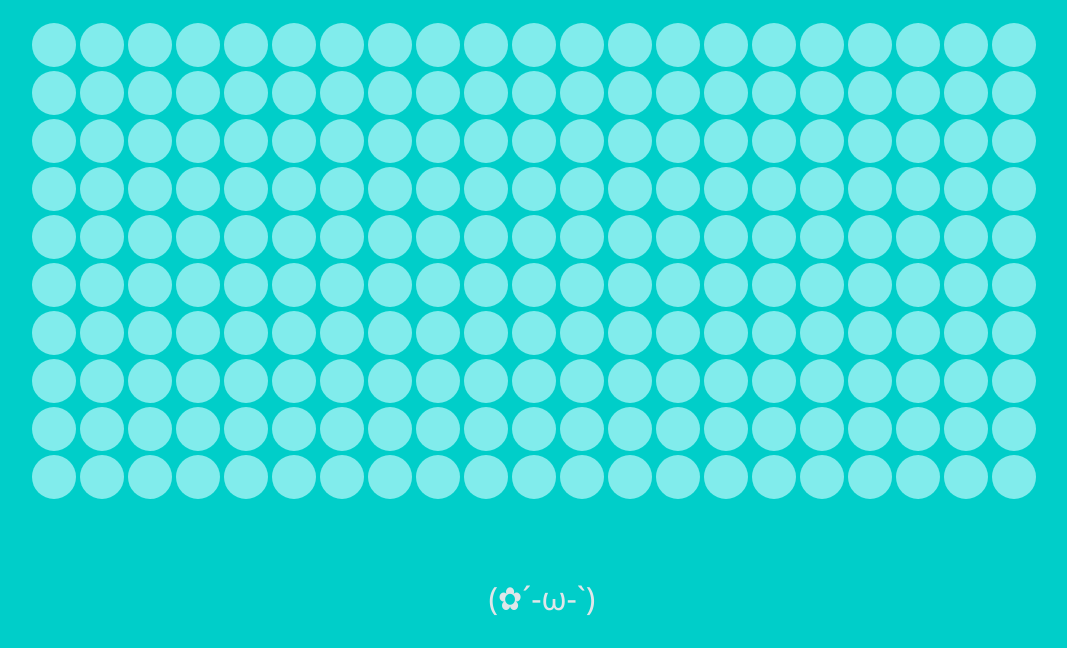
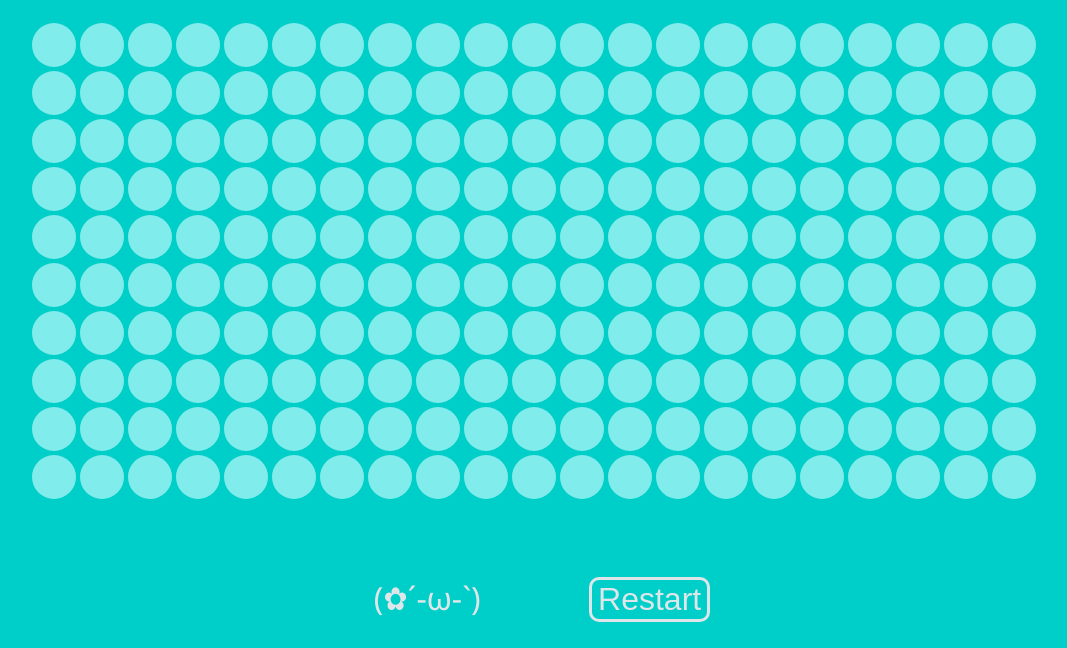
Before and after one commit to perilstar/bubblewrap, a plain HTML site: page index.html in a window 1280 px wide. Shown: the part 152-800 px from the top of the page, without its empty margins (98-1165 px from the left). Drawn offline with Linux system fonts and the light colour scheme.

Commit message:
Update sound effects and add restart button

```diff
--- a/index.html
+++ b/index.html
@@ -12,7 +12,12 @@
     <div class="header"><h1>Bubble Wrap</h1></div>
     <div class="grid-container">
     </div>
-    <div class="footer">(✿´-ω-`)</div>
+    <div class="footer">
+      <span>
+        <span>(✿´-ω-`)</span>
+        <button onclick="spawnBubbles()">Restart</button>
+      </span>
+    </div>
   </div>
   <script src="script.js"></script>
 </body>
--- a/script.js
+++ b/script.js
@@ -1,7 +1,15 @@
 let mouseIsPressed = false;
 
-//       <span class="unpopped">*pop*</span>
+window.addEventListener('mousedown', () => { mouseIsPressed = true });
+window.addEventListener('mouseup', () => { mouseIsPressed = false });
+
 const grid = document.querySelector('.grid-container');
+
+function spawnBubbles() {
+  while (grid.firstChild) {
+    grid.removeChild(grid.firstChild);
+  }
+
   const w = grid.clientWidth;
   const h = grid.clientHeight;
   const fillRow = document.createElement('div');
@@ -17,17 +25,17 @@ for (let row = 0; row < Math.floor(h / 48); row++) {
     grid.append(fillRow.cloneNode(true));
   }
 
-window.addEventListener('mousedown', () => { mouseIsPressed = true });
-window.addEventListener('mouseup', () => { mouseIsPressed = false });
-
   document.querySelectorAll('.unpopped').forEach((el) => {
     el.addEventListener('mouseover', handleMouseOver);
     el.addEventListener('click', handleMouseOver);
   })
+}
+
+spawnBubbles();
 
 function handleMouseOver(event) {
   if (event.type === 'mouseover' && !mouseIsPressed) return;
-  const audio = new Audio('pop.mp3');
+  const audio = new Audio(`pop${Math.floor(Math.random() * 9)}.mp3`);
   audio.play();
   event.target.className = 'popped';
   event.target.removeEventListener('click', handleMouseOver);
--- a/style.css
+++ b/style.css
@@ -31,6 +31,18 @@ h1 {
   color: #dfe6e9;
 }
 
+.footer span span {
+  margin-right: 100px;
+}
+
+.footer span button {
+  font-size: 1em;
+  border: 3px solid #dfe6e9;
+  color: #dfe6e9;
+  border-radius: 10px;
+  background-color: transparent;
+}
+
 .grid-container {
   margin: 0 10%;
   height: auto;
```
Also changed, not shown: 10 other files. Lines whose indentation alone changed are shown as unchanged.
